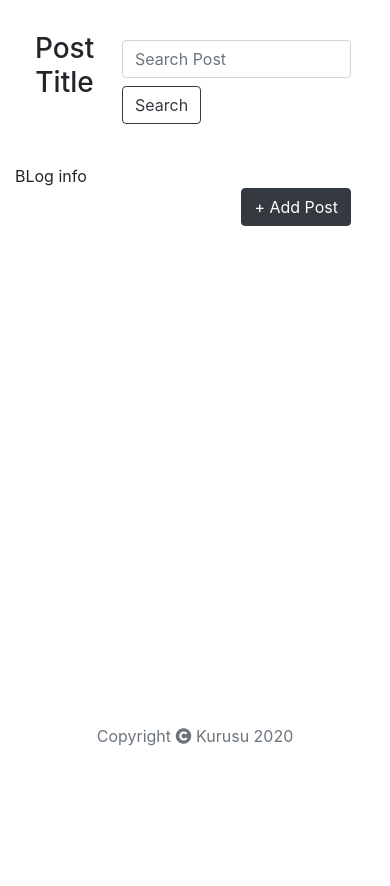
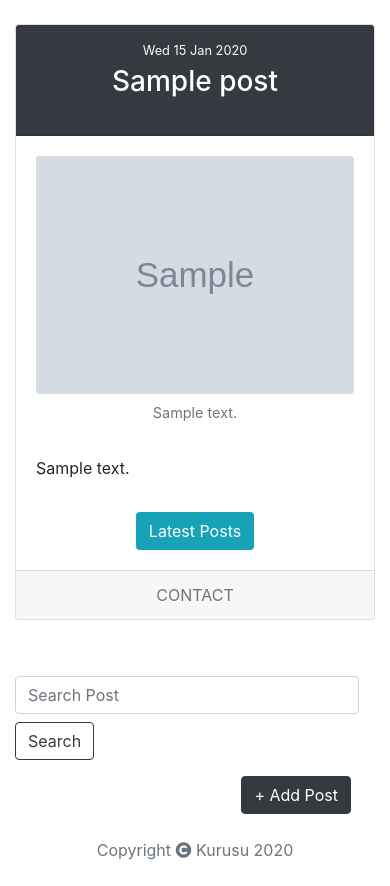
Before and after one commit to fkurusu7/fer.codes, a Django app: page /blog/post/1 in a window 390 px wide. Shown: the part 80-966 px from the top of the page. Before the commit the page ends 826 px from the top, so only its background shows below. Run offline with Django 3.2, Linux system fonts and the light colour scheme; tables that the repository leaves empty hold one stand-in row (values such as "Sample post"); grey boxes marked "Sample" are stand-in pictures; some libraries are stand-ins or nearby versions.

Commit message:
add post detail data, add styles for posts

```diff
--- a/blog/views.py
+++ b/blog/views.py
@@ -15,7 +15,9 @@ def posts(request):
 
 
 def post_detail(request, post_id):
-    return render(request, 'blog/post_detail.html', {})
+    post = get_object_or_404(Post, pk=post_id)
+    context = { 'post': post}
+    return render(request, 'blog/post_detail.html', context)
 
 
 def add_post(request):
@@ -27,32 +29,40 @@ def add_post(request):
             status = 'draft'
         else:
             status = request.POST['status']
+
         description = request.POST['description']
+
         main_photo = request.FILES['main_photo']
-        if request.POST.get('photo_1'):
+
+        if not request.FILES.get('photo_1'):
+            photo_1 = ''
+        else:
             photo_1 = request.FILES['photo_1']
+
+        if not request.FILES.get('photo_2'):
+            photo_2 = ''
         else:
-            photo_1 = ''
-        if request.POST.get('photo_2'):
             photo_2 = request.FILES['photo_2']
+
+        if not request.FILES.get('photo_3'):
+            photo_3 = ''
         else:
-            photo_2 = ''
-        if request.POST.get('photo_3'):
             photo_3 = request.FILES['photo_3']
+
+        if not request.FILES.get('photo_4'):
+            photo_4 = ''
         else:
-            photo_3 = ''
-        if request.POST.get('photo_4'):
             photo_4 = request.FILES['photo_4']
+
+        if not request.FILES.get('photo_5'):
+            photo_5 = ''
         else:
-            photo_4 = ''
-        if request.POST.get('photo_5'):
             photo_5 = request.FILES['photo_5']
+
+        if not request.FILES.get('photo_6'):
+            photo_6 = ''
         else:
-            photo_5 = ''
-        if request.POST.get('photo_6'):
             photo_6 = request.FILES['photo_6']
-        else:
-            photo_6 = ''
 
         errors = ''
         if Post.objects.filter(title=title).exists():
--- a/templates/blog/add_post.html
+++ b/templates/blog/add_post.html
@@ -47,7 +47,7 @@
               <label for="main_photo">
                 <i class="fas fa-cloud-upload-alt" aria-hidden="true"></i> Main Photo
               </label>
-              <input type="file" name="main_photo" id="main_photo" class="text-left pl-5">
+              <input type="file" name="main_photo" id="main_photo" class="text-left pl-5" required>
             </div>
           </div>
         </div>
--- a/templates/blog/post_detail.html
+++ b/templates/blog/post_detail.html
@@ -1,28 +1,44 @@
 {% extends 'base.html' %}
 
+{% load humanize %}
+
 {% block content %}
+<!-- TODO: handle in the future MarkDown and HTML
+https://hakibenita.com/django-markdown
+-->
 
 <!-- TITLE and SEARCH BOX-->
+<div class="row">
+  <!-- Blog Detail-->
+  <div class="col-sm-9">
 
-<div class="d-flex bd-highlight mb-3">
-    <div class="p-2 flex-grow-1 bd-highlight text-center">
-        <h3 class="pb-3">Post Title</h3>
+    <div class="card text-center mb-5">
+      <div class="card-header bg-dark text-white">
+        <small class="text-light">{{ post.updated | date:"D d M Y" }}</small>
+        <h3 class="pt-1 pb-3">{{ post.title }}</h3>
       </div>
-    <div class="p-2 bd-highlight">
+      <div class="card-body">
+        <figure class="figure">
+          <img src="{{ post.main_photo.url }}" class="figure-img img-fluid rounded" alt="...">
+          <figcaption class="figure-caption">{{ post.summary }}</figcaption>
+        </figure>
+        <p class="card-text text-justify py-3">{{ post.description }}</p>
+        <a href="{% url 'posts' %}" class="btn bg-info text-white">Latest Posts</a>
+      </div>
+      <div class="card-footer text-muted">
+        CONTACT
+      </div>
+    </div>
+
+  </div> <!-- END Blog Detail -->
+
+  <!-- ADMIN(implement later) / ADD button / Tags-->
+  <div class="col-sm-3">
     <form class="form-inline my-2 my-lg-0 clear-fix float-right mr-3">
       <input class="form-control mr-sm-2" type="search" placeholder="Search Post" aria-label="Search">
       <button class="btn btn-outline-dark my-2 my-sm-0" type="submit">Search</button>
     </form>
-    </div>
-</div>
 
-<div class="row">
-    <!-- Blog -->
-    <div class="col-sm-9">
-      BLog info
-    </div> <!-- END Blog -->
-    <!-- ADMIN(implement later) / ADD button / Tags-->
-    <div class="col-sm-3">
     <a href="#" class="mr-4 float-right btn btn-dark btn-md" role="button">+ Add Post</a>
   </div>
 </div>
--- a/templates/blog/posts.html
+++ b/templates/blog/posts.html
@@ -26,9 +26,9 @@
 
       {% for post in posts %}
         <div class="card">
-          <div class="card-header" id="heading{{ post.id }}">
+          <div class="card-header bg-dark" id="heading{{ post.id }}">
             <h2 class="mb-0">
-              <button class="text-info btn btn-link btn-block text-left text-decoration-none" type="button"
+              <button class="text-warning btn btn-link btn-block text-left text-decoration-none" type="button"
                 data-toggle="collapse" data-target="#collapse{{ post.id }}" aria-expanded="false" aria-controls="collapse{{ post.id }}">
                 {{ post.title }}
                 <span class="float-right">
@@ -45,7 +45,7 @@
                   <p>{{ post.summary }}</p>
                 </div>
                 <div class="col-sm-2">
-                  <a href="{% url 'post' post.id %}" class="float-right btn btn-outline-dark btn-md" role="button"><i class="fab fa-readme"></i></a>
+                  <a href="{% url 'post' post.id %}" class="float-right btn btn-warning btn-md text-dark" role="button"><i class="fab fa-readme"></i>  Read more </a>
                 </div>
               </div>
             </div>
--- a/templates/pages/index.html
+++ b/templates/pages/index.html
@@ -10,6 +10,9 @@
             <p class="lead">Lorem ipsum dolor sit, amet consectetur adipisicing elit. Esse, rerum officiis iste
                 consequatur et explicabo odio iusto saepe, alias fugiat culpa libero eum perferendis sint officia magni
                 quod, eveniet vitae.</p>
+            <!-- TODO: use modal for the Contact Form
+            https://getbootstrap.com/docs/4.5/components/modal/#varying-modal-content
+            -->
             <a class="mt-3 btn btn-dark btn-lg" href="#" role="button">Let's talk</a>
         </div>
         <div class="col-4">
--- a/templates/partials/_footer.html
+++ b/templates/partials/_footer.html
@@ -1,4 +1,4 @@
-<footer class="text-muted fixed-bottom mt-4">
+<footer class="text-muted sticky-bottom my-4">
     <div class="container text-center">
         <p>Copyright <i class="fas fa-copyright"></i> Kurusu {% now "Y" %}</p>
     </div>
```
Lines whose indentation alone changed are shown as unchanged.
